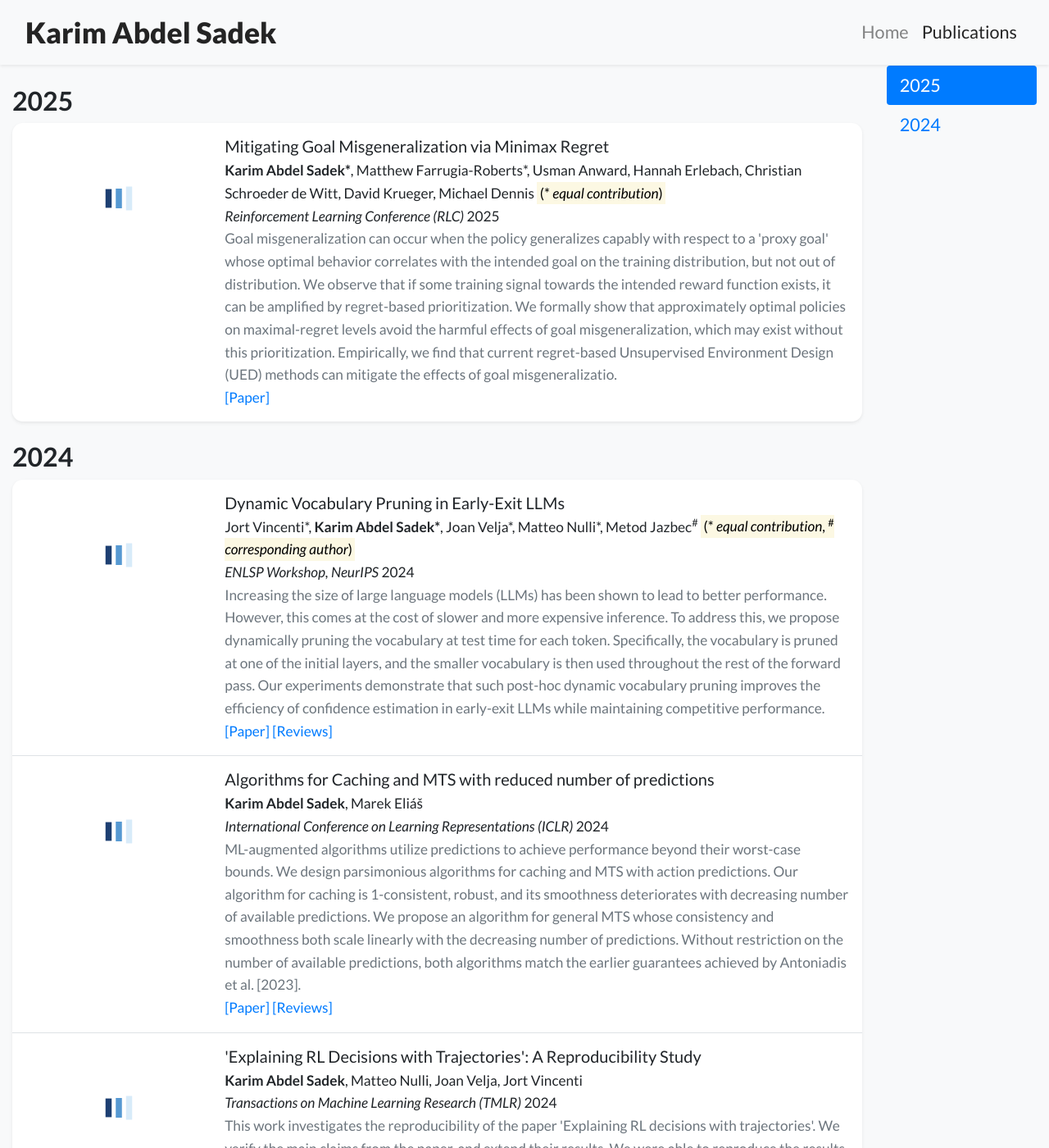
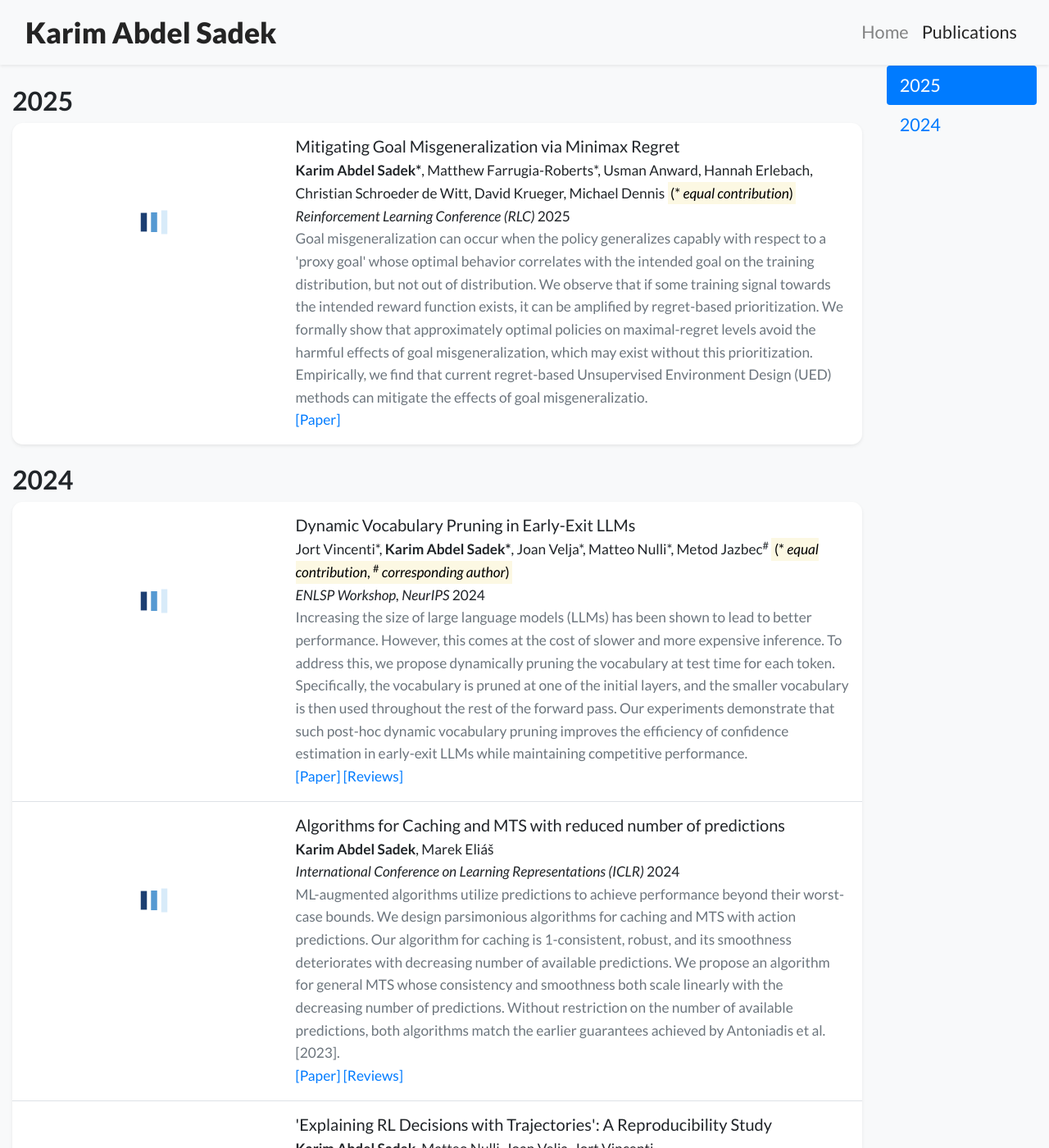
Before and after one commit to karim-abdel/karim-abdel.github.io, a Jekyll site: the page built from publications.html, in a window 1280 px wide and 1400 px high. Shown: the whole window at 82% size. Built offline with Jekyll 4.4.1, drawn with Linux system fonts in a browser that asks for light colours; nearby versions of some CDN libraries; a style sheet for code colours, icons or effects is not loaded.

Commit message:
Improve layout consistency and image sizes
- Increased container width by 15% (1368px -> 1573px) for better spacing
- Made publication images larger: col-md-4/col-xl-3 -> col-md-5/col-xl-4
- Ensured consistent container sizing across home and publications pages
- Better visual balance between cover images and text content

```diff
--- a/_includes/widgets/publication_item.html
+++ b/_includes/widgets/publication_item.html
@@ -1,14 +1,14 @@
 {% assign item = include.item %}
 <div class="d-none d-md-block">
     <div class="row no-gutters {% unless include.hide_bottom_border %}border-bottom{% endunless %} border-gray">
-        <div class="col-md-4 col-xl-3 mb-md-0 p-md-3">
+        <div class="col-md-5 col-xl-4 mb-md-0 p-md-3">
             {%- if item.cover -%}
             <img data-src="{{ item.cover | relative_url }}" alt="{{ item.title }}" class="lazy w-100 rounded-sm" src="{{ '/assets/images/empty_300x200.png' | relative_url }}">
             {%- else -%}
             <svg class="bubble-visual-hash lazy w-100 rounded-sm" data-bubble-visual-hash="{{ item.id }}" viewBox="0 0 300 200"></svg>
             {%- endif -%}
         </div>
-        <div class="col-md-8 col-xl-9 p-3 pl-md-0">
+        <div class="col-md-7 col-xl-8 p-3 pl-md-0">
             <h5 class="mt-0 mb-1 font-weight-normal">{{ item.title }}</h5>
             <p class="mt-0 mb-0 small">{% include widgets/author_list.html authors=item.authors %}</p>
             <p class="mt-0 mb-0 small">{{item.pub_pre}}<i>{{ item.pub }}</i>{{ item.pub_post }} {{ item.pub_date }} {{ item.pub_last }}</p>
--- a/assets/css/global.css
+++ b/assets/css/global.css
@@ -103,7 +103,7 @@
     font-weight: 700 !important;
 }
 
-/* Make container-lg 20% wider than default (1140px -> 1368px) */
+/* Make container-lg 15% wider than previous (1368px -> 1573px) */
 .container-lg {
-    max-width: 1368px !important;
+    max-width: 1573px !important;
 }
```
Also changed, not shown: _news/2024-iclr.md (+1 -1 lines), _news/2025-rlc.md (+1 -1 lines).
